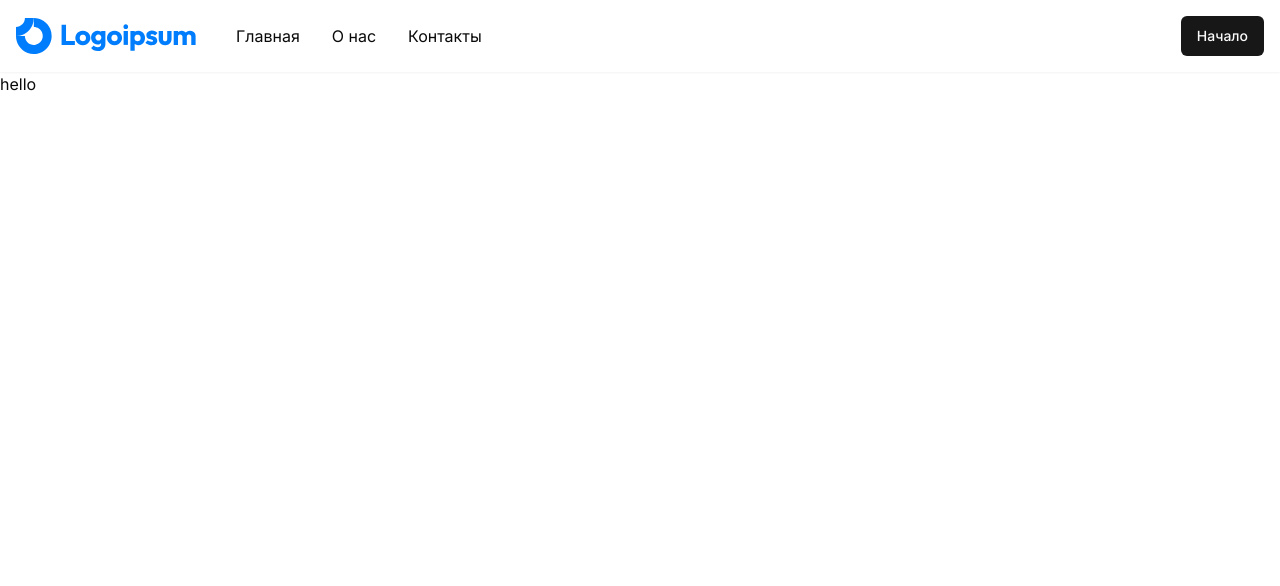
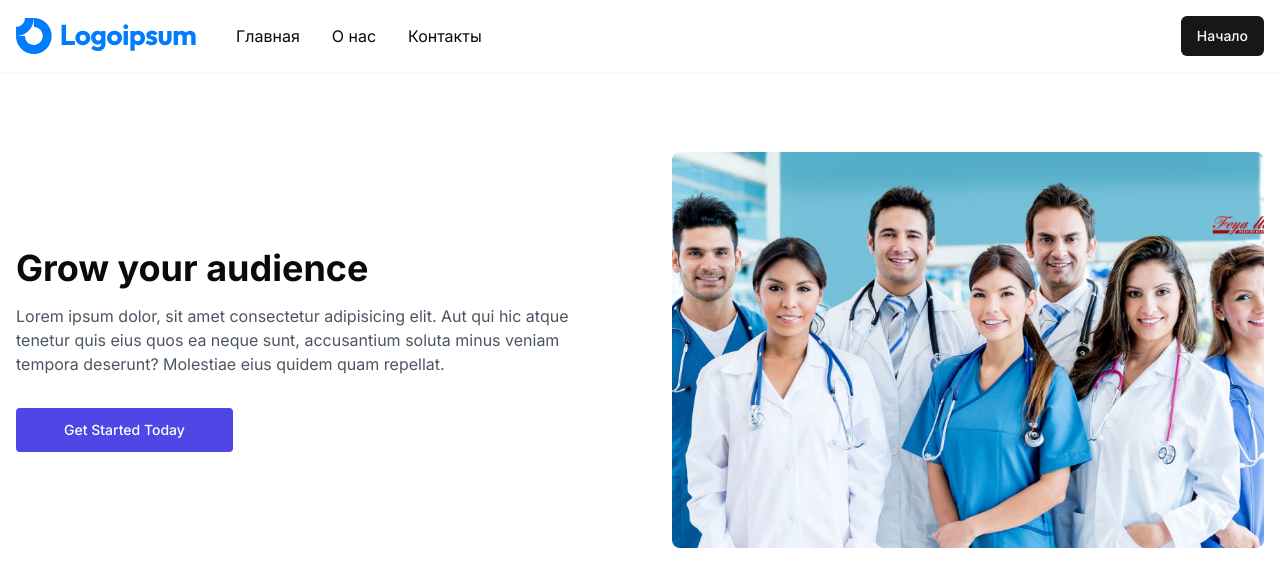
Before and after one commit to webNekit/med-website, a Next.js app in the folder frontend/: page / in a window 1280 px wide. Shown: the top 586 px of the page. Built offline with nearby package versions, Linux system fonts and the light colour scheme.

Commit message:
Начал делать компонент Hero

```diff
--- a/frontend/src/app/layout.jsx
+++ b/frontend/src/app/layout.jsx
@@ -14,8 +14,10 @@
     <html lang="en">
       <body className={inter.className}>
         <Header/>
-        <main>
-          {children}
+        <main className="max-w-7xl mx-auto px-4 py-4">
+          <div className="w-full">
+            {children}
+          </div>
         </main>
       </body>
     </html>
--- a/frontend/src/app/page.jsx
+++ b/frontend/src/app/page.jsx
@@ -1,11 +1,10 @@
 import Image from "next/image";
+import Hero from "../components/Hero/Hero";
 
 export default function Home() {
   return (
     <>
-      <section>
-        <h1>hello</h1>
-      </section>
+      <Hero/>
     </>
   );
 }
--- a/frontend/src/components/Header/Header.jsx
+++ b/frontend/src/components/Header/Header.jsx
@@ -1,8 +1,8 @@
 import React from 'react'
 import Image from 'next/image';
 import MenuList from './MenuList';
+import Link from 'next/link';
 import { Button } from '../ui/button';
-import Link from 'next/link';
 
 function Header() {
   return (
--- /dev/null
+++ b/frontend/src/components/Hero/Hero.jsx
@@ -0,0 +1,43 @@
+import React from 'react';
+import Image from 'next/image';
+
+function Hero() {
+  return (
+    <>
+      <section>
+        <div className="py-8 sm:py-12 lg:py-16">
+          <div className="grid grid-cols-1 gap-8 lg:grid-cols-2 lg:gap-16">
+            <div className="relative h-64 overflow-hidden rounded-lg sm:h-80 lg:order-last lg:h-full">
+              <Image
+                width={800}
+                height={800}
+                alt="Фото врачей"
+                src="/doctors.jpg"
+                className="absolute inset-0 h-full w-full object-cover"
+              />
+            </div>
+
+            <div className="lg:py-24">
+              <h2 className="text-3xl font-bold sm:text-4xl">Grow your audience</h2>
+
+              <p className="mt-4 text-gray-600">
+                Lorem ipsum dolor, sit amet consectetur adipisicing elit. Aut qui hic atque tenetur quis
+                eius quos ea neque sunt, accusantium soluta minus veniam tempora deserunt? Molestiae eius
+                quidem quam repellat.
+              </p>
+
+              <a
+                href="#"
+                className="mt-8 inline-block rounded bg-indigo-600 px-12 py-3 text-sm font-medium text-white transition hover:bg-indigo-700 focus:outline-none focus:ring focus:ring-yellow-400"
+              >
+                Get Started Today
+              </a>
+            </div>
+          </div>
+        </div>
+      </section>
+    </>
+  )
+}
+
+export default Hero
```
Also changed, not shown: frontend/public/doctors.jpg (added).
